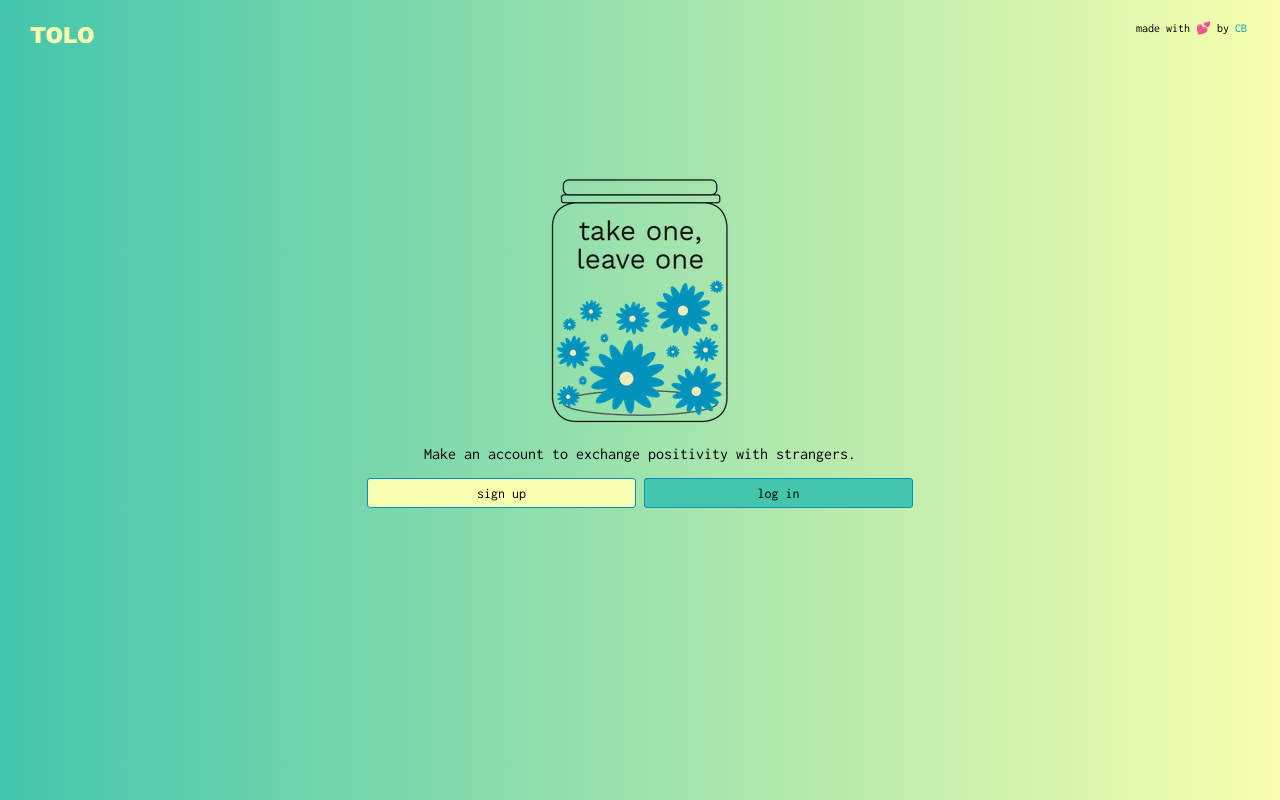
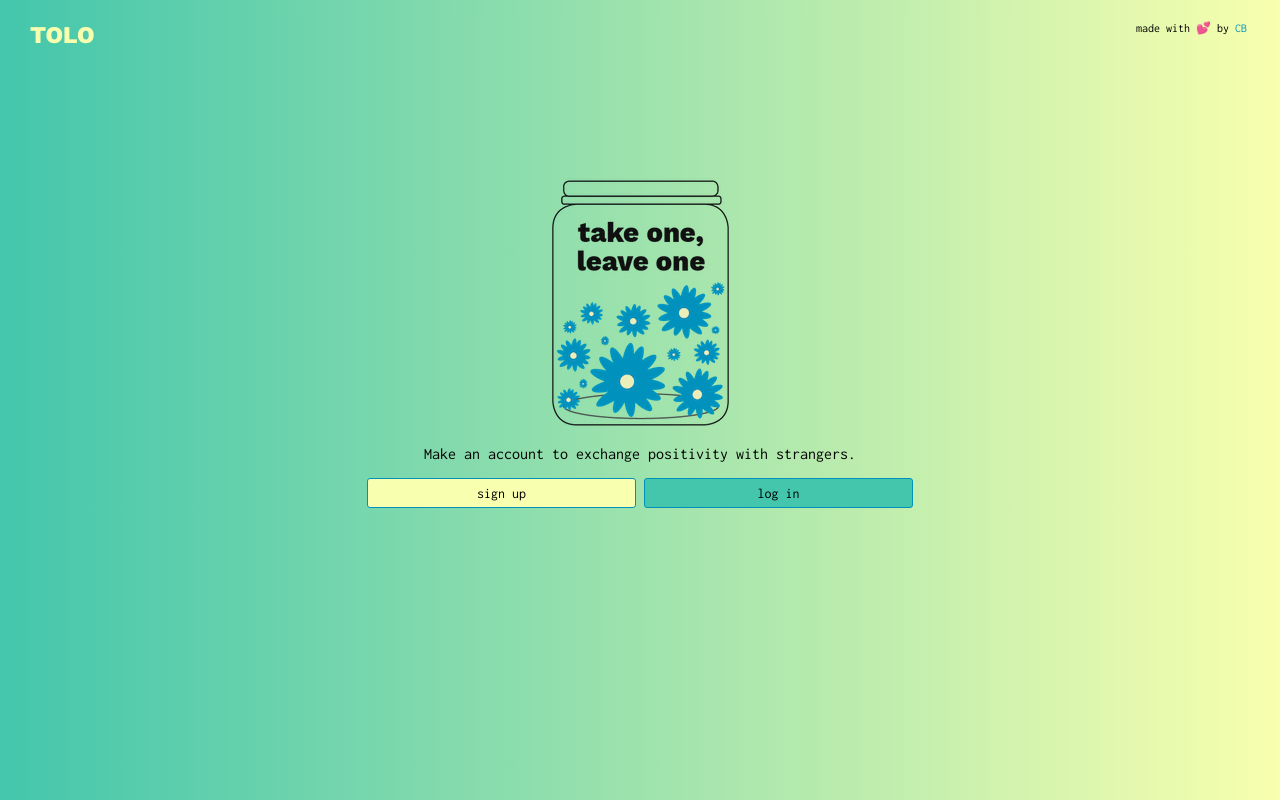
Before and after one commit to strewburry/TOLO, a website: page public/index.html in a window 1280 px wide. Shown: the top 800 px of the page. Drawn offline with nearby package versions, Linux system fonts and the light colour scheme.

Commit message:
added logo to home screen

```diff
--- a/public/index.html
+++ b/public/index.html
@@ -21,7 +21,7 @@
 	<div class="introwrapper" aria-live="assertive" style="display:none;" hidden>
 		<section class="intro">
 				<header role="banner">
-					<img src="./flowerlogo7.png" alt="take one, leave one">
+					<img src="./flowerlogo8.png" alt="take one, leave one">
 				</header>
 				<p>Make an account to exchange positivity with strangers.</p>
 				<div class="buttonwrapper">
```
Also changed, not shown: public/flowerlogo7.png (deleted), public/flowerlogo8.png (added).
